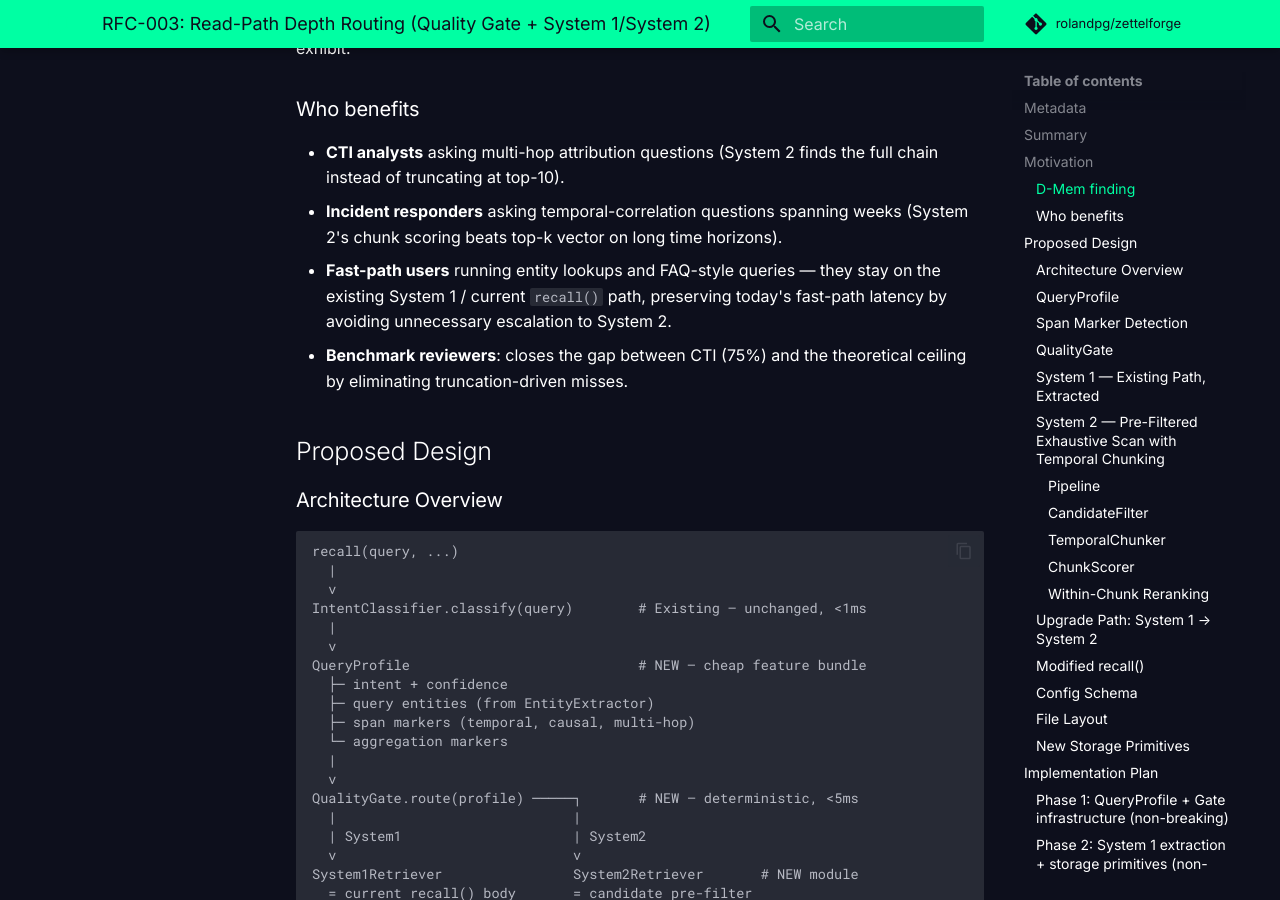
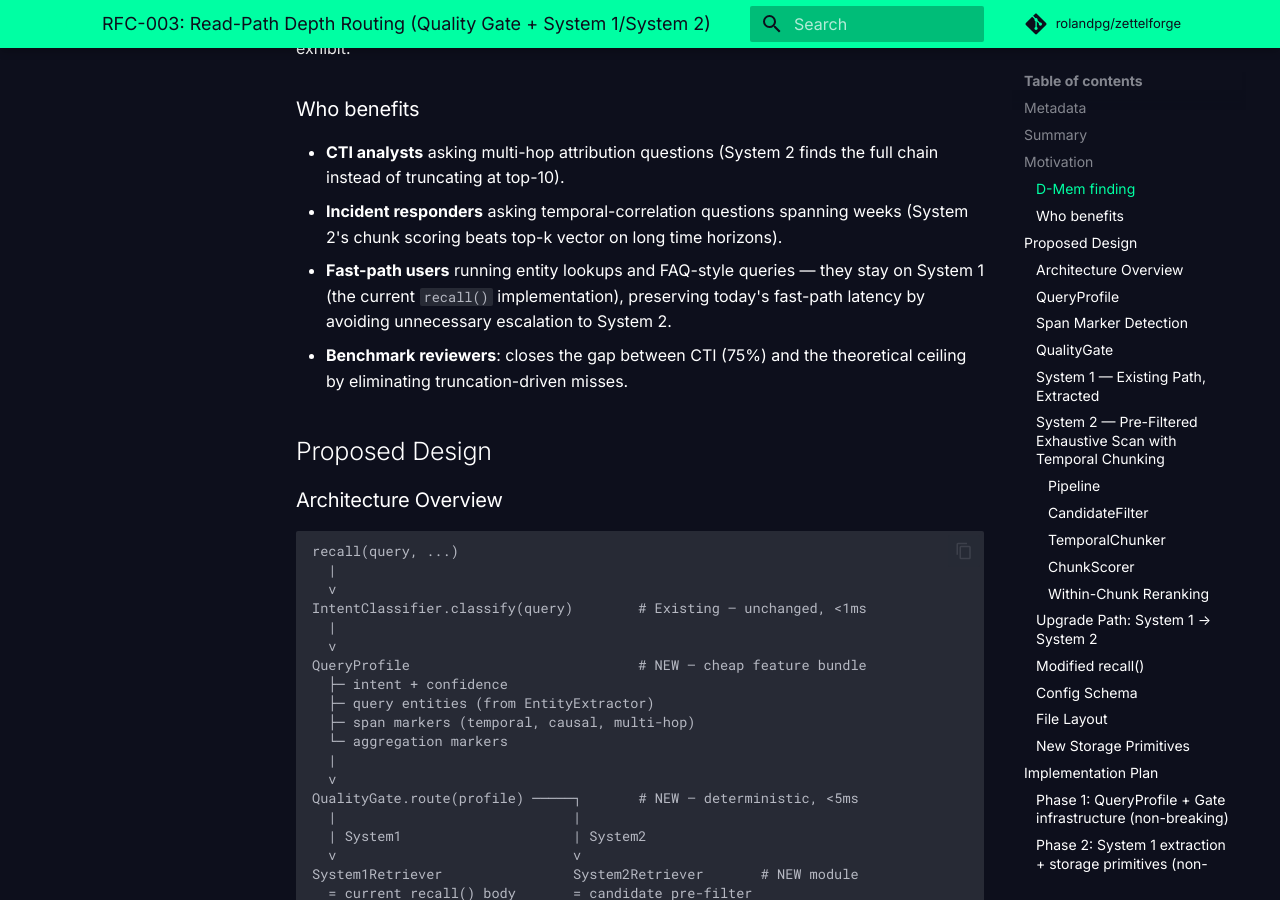
Before and after one commit to rolandpg/zettelforge, an MkDocs documentation site: the page built from docs/rfcs/RFC-003-read-path-depth-routing.md, in a window 1280 px wide and 900 px high, scrolled down 1966 px. Built offline with MkDocs 1.6.1 and Material for MkDocs 9.7.7, drawn with Linux system fonts in a browser that asks for light colours; comment, search, counter and statistics services are not loaded; part of the change alters nothing that is shown; some of the changed text lies outside the part shown.

```diff
--- a/docs/rfcs/RFC-003-read-path-depth-routing.md
+++ b/docs/rfcs/RFC-003-read-path-depth-routing.md
@@ -3,7 +3,7 @@
 ## Metadata
 
 - **Author**: Patrick Roland
-- **Status**: Draft
+- **Status**: Draft (adversarial review completed — changes requested)
 - **Created**: 2026-04-16
 - **Last Updated**: 2026-04-16
 - **Reviewers**: TBD
@@ -41,7 +41,7 @@ D-Mem observed that a Quality Gate routing queries to fast-vector (System 1) vs.
 
 - **CTI analysts** asking multi-hop attribution questions (System 2 finds the full chain instead of truncating at top-10).
 - **Incident responders** asking temporal-correlation questions spanning weeks (System 2's chunk scoring beats top-k vector on long time horizons).
-- **Fast-path users** running entity lookups and FAQ-style queries — they stay on the existing System 1 / current `recall()` path, preserving today's fast-path latency by avoiding unnecessary escalation to System 2.
+- **Fast-path users** running entity lookups and FAQ-style queries — they stay on System 1 (the current `recall()` implementation), preserving today's fast-path latency by avoiding unnecessary escalation to System 2.
 - **Benchmark reviewers**: closes the gap between CTI (75%) and the theoretical ceiling by eliminating truncation-driven misses.
 
 ## Proposed Design
@@ -930,7 +930,7 @@ Each phase is independently shippable. If Phase 3 shows that System 2 doesn't me
 
 ## Decision
 
-- **Status**: Draft — awaiting adversarial review
+- **Status**: Draft — adversarial review completed (changes requested)
 - **Date**: 2026-04-16
 - **Decision Maker**: Patrick Roland
 - **Rationale**: Current uniform-depth `recall()` sacrifices latency on the 97% of queries that don't need it and caps accuracy on the 3% that do. D-Mem's Quality Gate pattern is directly applicable and the required primitives (intent classification, entity extraction, vector top-N, KG traversal, cross-encoder rerank) all already exist in ZettelForge. The deterministic, LLM-free gate satisfies the Qwen2.5-3B/DGX Spark default-provider constraint. System 1 being a verbatim lift of the current pipeline makes rollback a one-line config change.
```
